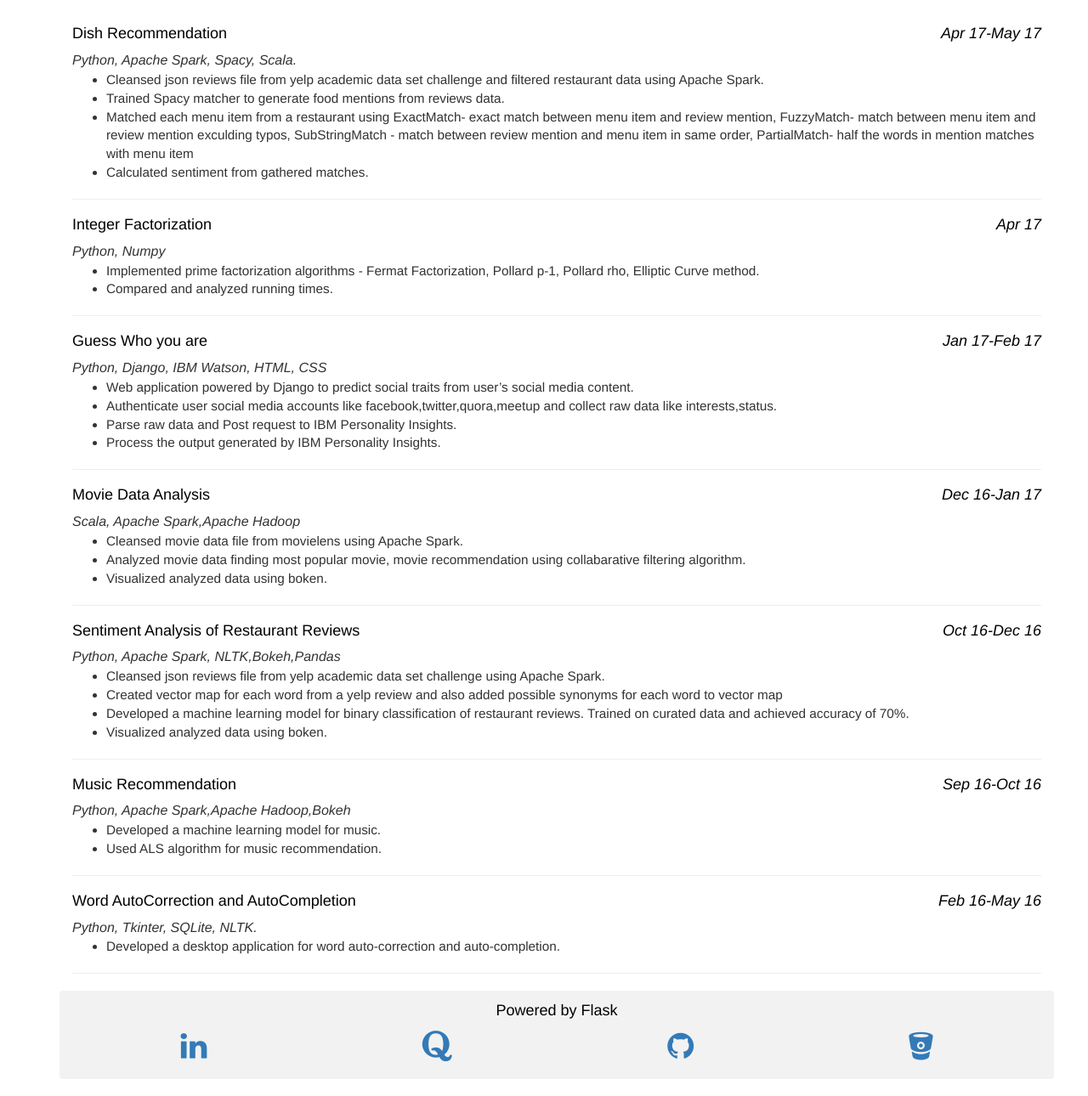
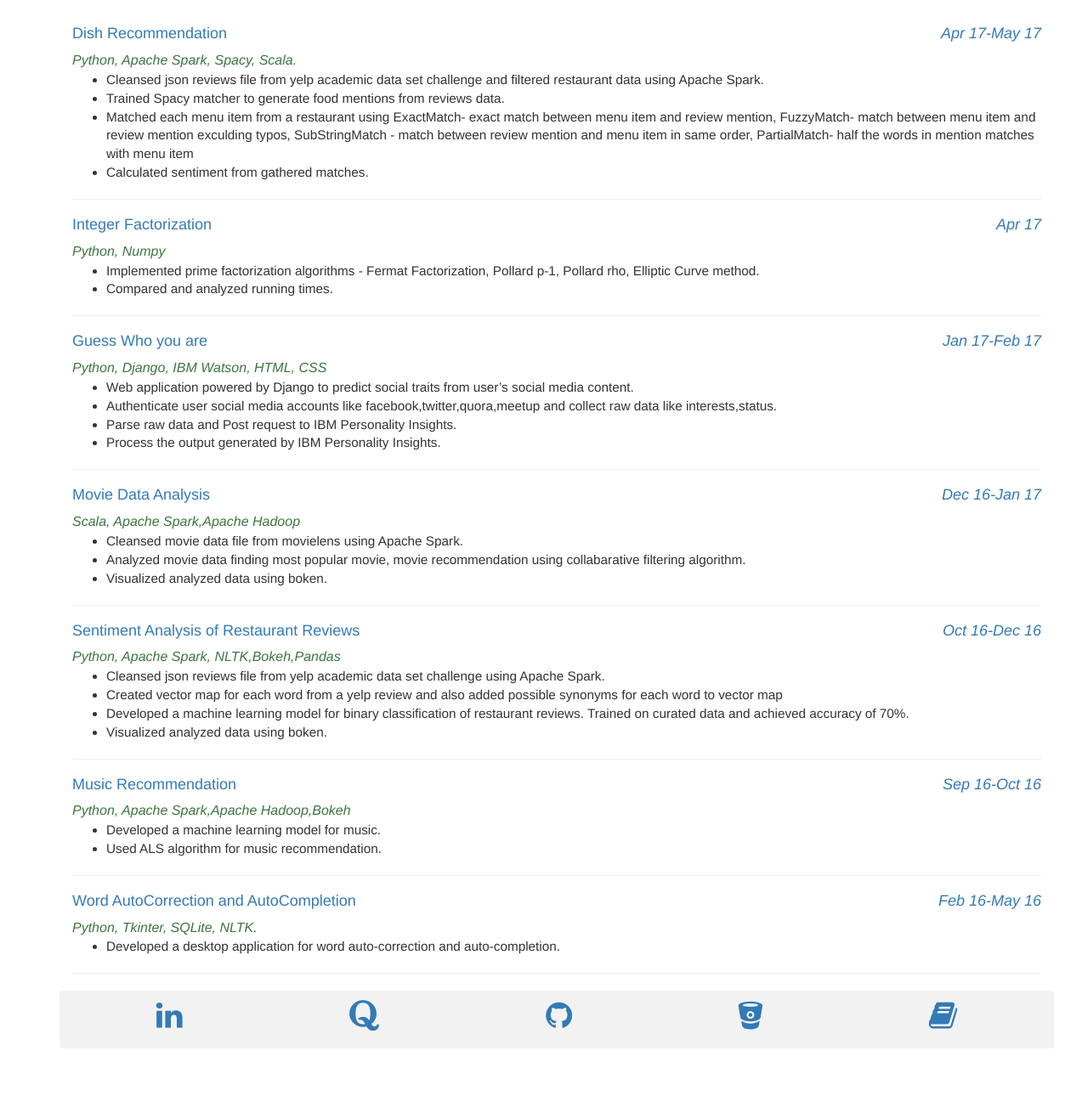
Before and after one commit to Nir0303/portfolio-flask, a Flask app: page /project in a window 1280 px wide. Shown: the part 130-1420 px from the top of the page at 85% size. After the commit the page ends 1364 px from the top, so only its background shows below. Run offline with Flask 2, Linux system fonts and the light colour scheme; some libraries are stand-ins or nearby versions.

Commit message:
refactor website

```diff
--- a/templates/layout.html
+++ b/templates/layout.html
@@ -92,16 +92,16 @@ Niranjan Home Page
 
 
 <nav class="navbar navbar-inner  footer container span8">
-    <p class="muted credit"><center>
-    Powered by Flask
+
       <ul class="nav nav-pills nav-justified">
 
         <li role="presentation"><a class="fa fa-linkedin fa-2x" aria-hidden="false" href="https://www.linkedin.com/in/niranjan-addanki"></a></li>
         <li role="presentation"><a class="fa fa-quora fa-2x" aria-hidden="false" href="https://www.quora.com/profile/Niranjan-Addanki-1"></a></li>
         <li role="presentation"><a class="fa fa-github fa-2x" aria-hidden="false" href="https://github.com/Nir0303"></a></li>
         <li role="presentation"><a class="fa fa-bitbucket fa-2x" aria-hidden="false" href="https://bitbucket.org/Niran0303/"></a></li>
+          <li role="presentation"><a class="fa fa-book fa-2x" aria-hidden="false" href="https://bitbucket.org/Niran0303/"></a></li>
       </ul>
-    </center></p>
+    </p>
  </nav>
 <script src="{{url_for('static',filename='bootstrap/js/bootstrap.min.js')}}"></script>
 
--- a/templates/project.html
+++ b/templates/project.html
@@ -4,11 +4,11 @@ project
 {% endblock %}
 {% block content%}
 <a href="https://github.com/Nir0303/FoodForThought">
-<h4 >
+<h4 class="text-primary">
  Dish Recommendation  <span style="float:right;">    <em> Apr 17-May 17 </em> </span>
 </h4>
 </a>
-  <small><em>Python, Apache Spark, Spacy, Scala. </em> </small>
+  <small class="text-success"><em>Python, Apache Spark, Spacy, Scala. </em> </small>
   <ul class="list-style small">
   <li> Cleansed json reviews file from yelp academic data set challenge and filtered restaurant data using Apache Spark.</li>
   <li> Trained Spacy matcher to generate food mentions from reviews data.</li>
@@ -19,11 +19,11 @@ project
 <hr  size=2>
 
 <a href="https://github.com/Nir0303/IntegerFactorization">
-<h4 >
+<h4 class="text-primary">
  Integer Factorization  <span style="float:right;">    <em> Apr 17</em> </span>
 </h4>
 </a>
-  <small><em>Python, Numpy</em> </small>
+  <small class="text-success"><em>Python, Numpy</em> </small>
   <ul class="list-style small">
   <li> Implemented prime factorization algorithms - Fermat Factorization, Pollard p-1, Pollard rho, Elliptic Curve method.</li>
   <li> Compared and analyzed running times.</li>
@@ -35,12 +35,12 @@ project
 
 
 <a href="https://github.com/Nir0303/GuessWhoYouAre">
-<h4 >
+<h4 class="text-primary">
  Guess Who you are   <span style="float:right;">    <em> Jan 17-Feb 17 </em> </span>
 </h4>
 </a>
 
-  <small><em>Python, Django, IBM Watson, HTML, CSS</em> </small>
+  <small class="text-success"><em>Python, Django, IBM Watson, HTML, CSS</em> </small>
   <ul class="list-style small">
   <li> Web application powered by Django to predict social traits from user’s social media content.</li>
   <li> Authenticate user social media accounts like facebook,twitter,quora,meetup and collect raw data like interests,status.</li>
@@ -50,12 +50,12 @@ project
 
 <hr  size=2>
 <a href="https://github.com/Nir0303/Machine-Learning-Projects/tree/master/Movie%20Anlaysis" >
-<h4 >
+<h4 class="text-primary">
  Movie Data Analysis    <span style="float:right;">  <em> Dec 16-Jan 17 </em> </span>
 </h4>
 </a>
 
-  <small><em>Scala, Apache Spark,Apache Hadoop</em> </small>
+  <small class="text-success"><em>Scala, Apache Spark,Apache Hadoop</em> </small>
   <ul class="list-style small">
   <li>Cleansed movie data file from movielens using Apache Spark.</li>
   <li> Analyzed movie data finding most popular movie, movie recommendation using collabarative filtering algorithm.</li>
@@ -64,12 +64,12 @@ project
 
 <hr  size=2>
 <a href="https://github.com/Nir0303/Machine-Learning-Projects/tree/master/SentimentAnalysis" >
-<h4 >
+<h4 class="text-primary" >
  Sentiment Analysis of Restaurant Reviews <span style="float:right;">    <em> Oct 16-Dec 16</em> </span>
 </h4>
 </a>
 
-  <small><em>Python, Apache Spark, NLTK,Bokeh,Pandas</em> </small>
+  <small class="text-success"><em>Python, Apache Spark, NLTK,Bokeh,Pandas</em> </small>
   <ul class="list-style small">
   <li>Cleansed json reviews file from yelp academic data set challenge using Apache Spark.</li>
   <li>Created vector map for each word from a yelp review and also added possible synonyms for each word to vector map</li>
@@ -79,11 +79,11 @@ project
 <hr  size=2>
 
 <a href="https://github.com/Nir0303/learnings/tree/master/apache%20spark/Music%20Recommendations">
-<h4 >
+<h4 class="text-primary" >
  Music Recommendation    <span style="float:right;">  <em> Sep 16-Oct 16</em> </span>
 </h4>
 </a>
-  <small><em>Python, Apache Spark,Apache Hadoop,Bokeh</em> </small>
+  <small class="text-success"><em>Python, Apache Spark,Apache Hadoop,Bokeh</em> </small>
   <ul class="list-style small">
   <li>Developed a machine learning model for music.</li>
   <li>Used ALS algorithm for music recommendation.</li>
@@ -92,11 +92,11 @@ project
 <hr  size=2>
 
 <a href="https://github.com/Nir0303/Word-AutoCorrection-and-AutoCompletion" >
-<h4 >
+<h4 class="text-primary" >
  Word AutoCorrection and AutoCompletion    <span style="float:right;">  <em> Feb 16-May 16</em> </span>
 </h4>
 </a>
-  <small><em>Python, Tkinter, SQLite, NLTK.</em> </small>
+  <small class="text-success"><em>Python, Tkinter, SQLite, NLTK.</em> </small>
   <ul class="list-style small">
   <li>Developed a desktop application for word auto-correction and auto-completion.</li>
 </ul>
```
Also changed, not shown: app.py (+18 -14 lines), templates/index.html (+7 -3 lines), 3 other files.
